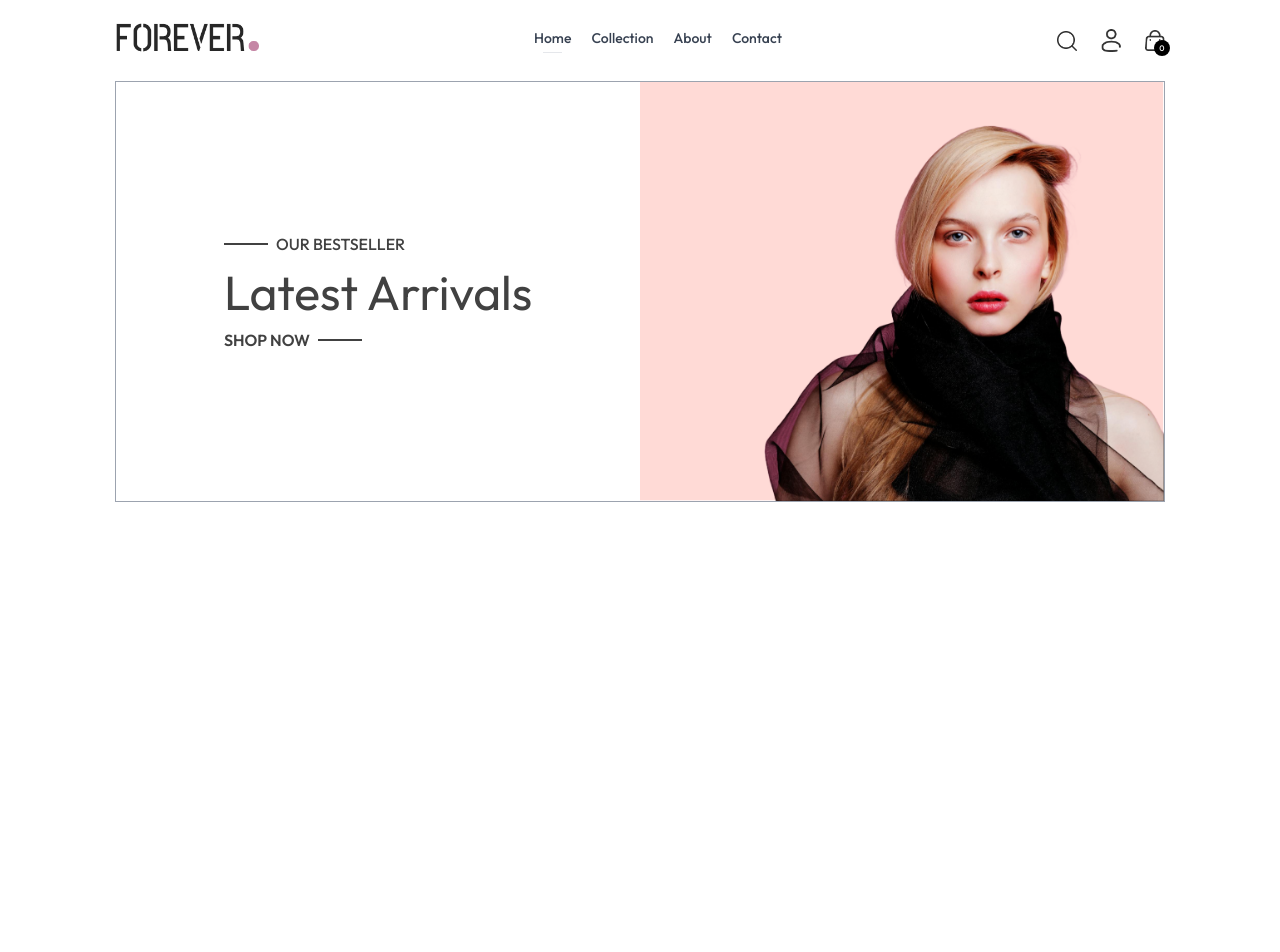
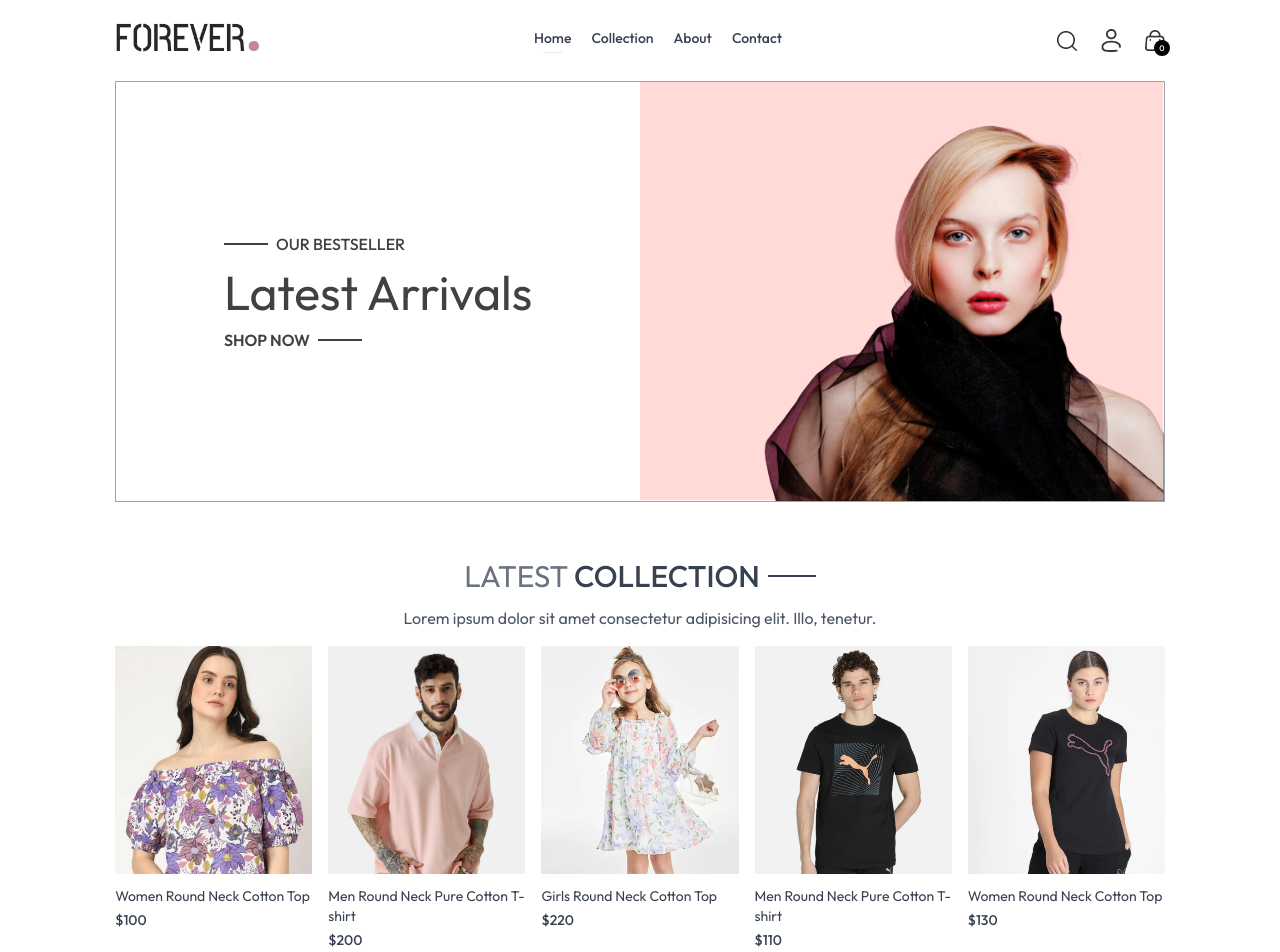
Before and after one commit to aslanliIbrahim/e-commerce-website, a React (Create React App) app: page / in a window 1280 px wide. Shown: the top 952 px of the page. Before the commit the page ends 800 px from the top, so only its background shows below. Built offline with nearby package versions, Linux system fonts and the light colour scheme.

Commit message:
Create LatestCollection & Product Item

```diff
--- a/src/components/LatestCollection.jsx
+++ b/src/components/LatestCollection.jsx
@@ -1,15 +1,39 @@
-import React, { useContext } from 'react'
-import { ShopContext } from '../context/ShopContext'
+import React, { useContext, useState, useEffect } from "react";
+import { ShopContext } from "../context/ShopContext";
+import Title from "./Title";
+import ProductItem from "./ProductItem";
 
 const LatestCollection = () => {
-    const {products} = useContext(ShopContext)
-    console.log(products);
+  const { products } = useContext(ShopContext);
+  const [latestProducts, setLaterProducts] = useState([]);
+
+  useEffect(() => {
+    setLaterProducts(products.slice(0, 10));
+  }, []);
 
   return (
-    <div>
+    <div className="my-10">
+      <div className="text-center py-4 text-3xl">
+        <Title text1={"Latest"} text2={"Collection"} />
+        <p className="w-3/4 m-auto text-xs sm:text-sm md:text-base text-gray-600">
+          Lorem ipsum dolor sit amet consectetur adipisicing elit. Illo,
+          tenetur.
+        </p>
+      </div>
+      {/*Rendering products */}
+      <div className="grid grid-cols-2 sm:grid-cols-3 md:grid-cols-4 lg:grid-cols-5 gap-4 gap-y-6">
+        {latestProducts.map((item, index) => (
+          <ProductItem
+            id={item._id}
+            key={index}
+            name={item.name}
+            price={item.price}
+            image={item.image}
+          />
+        ))}
+      </div>
+    </div>
+  );
+};
 
-    </div>
-  )
-}
-
-export default LatestCollection
+export default LatestCollection;
--- a/src/components/Navbar.jsx
+++ b/src/components/Navbar.jsx
@@ -7,7 +7,9 @@
 
   return (
     <div className="flex justify-between items-center py-5 font-medium">
-      <img src={assets.logo} alt="logo" className="w-36" />
+      <Link to='/'>
+        <img src={assets.logo} alt="logo" className="w-36" />
+      </Link>
       <ul className="hidden sm:flex gap-5 text-sm text-gray-700">
         <NavLink to="/" className="flex flex-col items-center gap-1">
           <p>Home</p>
--- /dev/null
+++ b/src/components/ProductItem.jsx
@@ -0,0 +1,21 @@
+import React, { useContext } from "react";
+import { ShopContext } from "../context/ShopContext";
+import { Link } from "react-router-dom";
+
+const ProductItem = ({ id, name, image, price }) => {
+  const { currency } = useContext(ShopContext);
+
+  console.log(id, "this is id");
+
+  return (
+    <Link className="text-gray-700 cursor-pointer" to={`/product/${id}`}>
+        <div className="overflow-hidden">
+            <img src={image[0]} alt={name} className="hover:scale-110 transition ease-in-out" />
+        </div>
+        <p className="pt-3 pb-1 text-sm">{name}</p>
+        <p className="text-sm font-medium">{currency}{price}</p>
+    </Link>
+  );
+};
+
+export default ProductItem;
--- /dev/null
+++ b/src/components/Title.jsx
@@ -0,0 +1,17 @@
+import React from "react";
+
+const Title = ({ text1, text2 }) => {
+  return (
+    <div className="flex gap-2 items-center justify-center mb-3">
+      <p className="text-gray-500 text-transform: uppercase">
+        {text1}{" "}
+        <span className="text-transform: uppercase text-gray-700 font-medium">
+          {text2}
+        </span>{" "}
+      </p>
+      <p className="w-8 sm:w-12 sm:h-[2px] h-[1px] bg-gray-700"></p>
+    </div>
+  );
+};
+
+export default Title;
--- a/src/index.css
+++ b/src/index.css
@@ -16,3 +16,10 @@
   font-weight: 400;
   font-style: normal;
 }
+
+@media (max-width:640px) {
+    a.active{
+        background-color: #212121;
+        color: white;
+    }
+}
```
